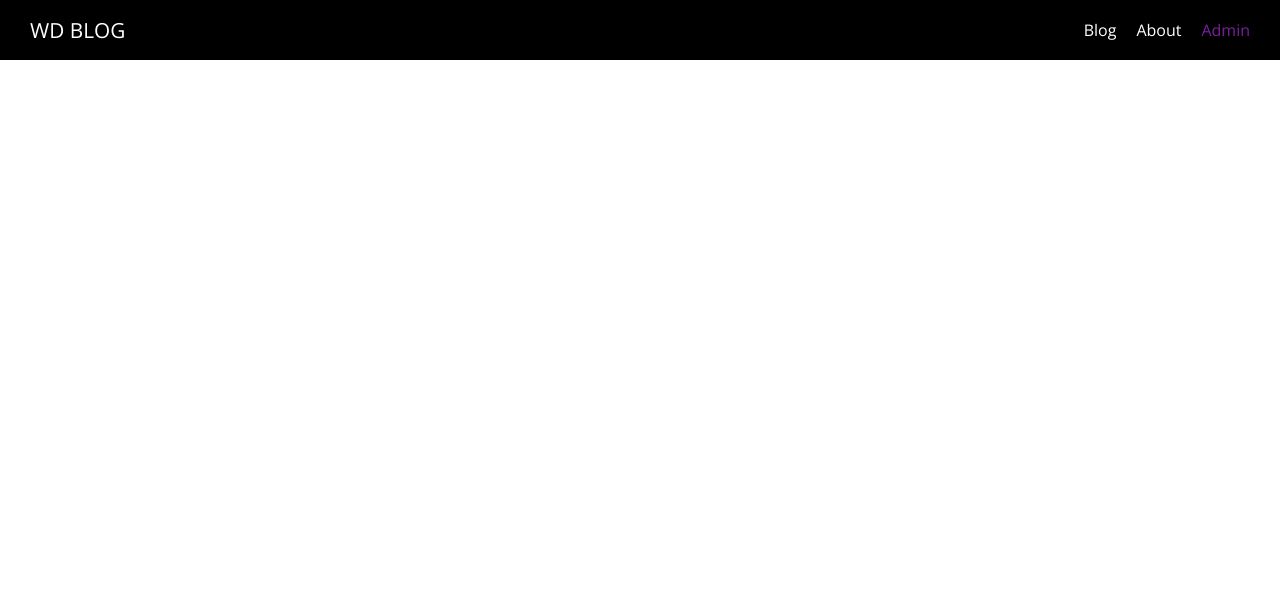
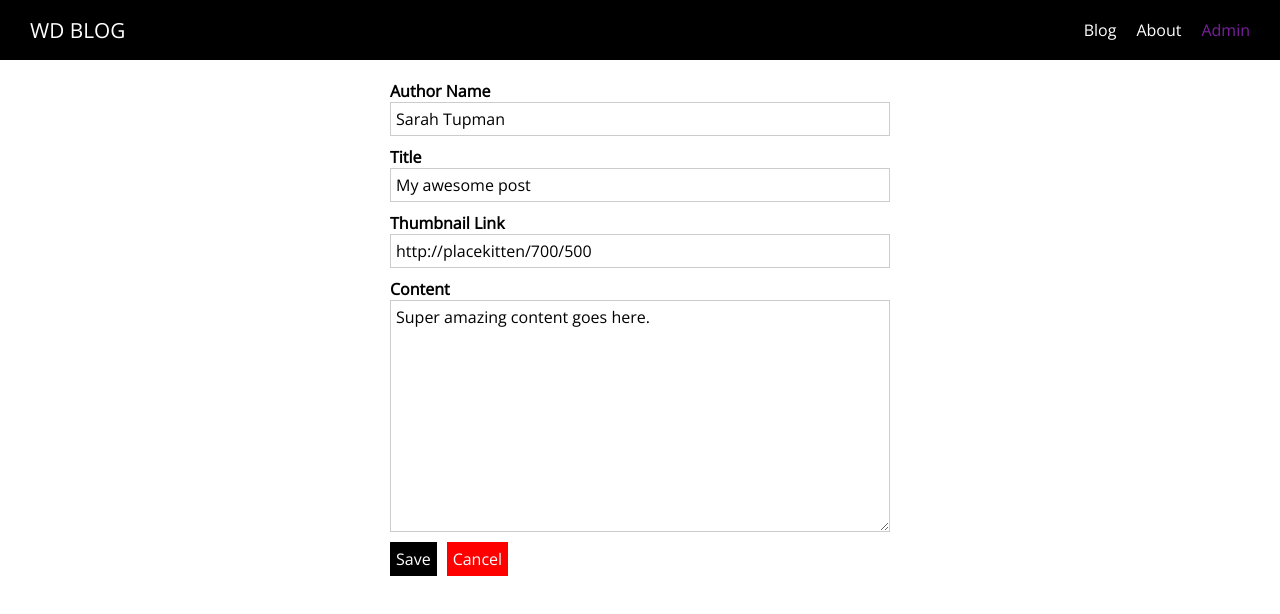
Before and after one commit to techytuppers/nuxtjs-vuejs-on-steroids, a Nuxt app: page /admin/1 in a window 1280 px wide. Shown: the top 614 px of the page. Built offline with nearby package versions, Linux system fonts and the light colour scheme.

Commit message:
34. Preparing the Backend -- Creating smaller UI components for editing/creating a post. Admin area. Controlling when a blog link goes to edit or view

```diff
--- /dev/null
+++ b/components/Admin/AdminPostForm.vue
@@ -0,0 +1,56 @@
+<template>
+  <form @submit.prevent="onSave">
+    <AppControlInput v-model="editedPost.author">Author Name</AppControlInput>
+    <AppControlInput v-model="editedPost.title">Title</AppControlInput>
+    <AppControlInput v-model="editedPost.thumbnailLink">Thumbnail Link</AppControlInput>
+    <AppControlInput
+      control-type="textarea"
+      v-model="editedPost.content">Content</AppControlInput>
+    <AppButton type="submit">Save</AppButton>
+    <AppButton
+      type="button"
+      style="margin-left: 10px"
+      btn-style="cancel"
+      @click="onCancel">Cancel</AppButton>
+  </form>
+</template>
+
+<script>
+import AppControlInput from '@/components/UI/AppControlInput';
+import AppButton from '@/components/UI/AppButton';
+
+export default {
+  components: {
+    AppControlInput,
+    AppButton
+  },
+  props: {
+    post: {
+      type: Object,
+      required: false
+    }
+  },
+  data() {
+    return {
+      editedPost: this.post
+        ? { ...this.post }
+        : {
+        author: '',
+        title: '',
+        thumbnailLink: '',
+        content: ''
+      }
+    }
+  },
+  methods: {
+    onSave() {
+      // Save the post
+      console.log(this.editedPost);
+    },
+    onCancel() {
+      // Navigation back
+      this.$router.push('/admin');
+    }
+  }
+}
+</script>
--- a/components/Posts/PostList.vue
+++ b/components/Posts/PostList.vue
@@ -2,18 +2,21 @@
   <section class="post-list">
     <PostPreview
       id="1"
+      :is-admin="isAdmin"
       title="Well hello there!"
       previewText="This is my first post!"
       thumbnail="http://placekitten.com/700/400"
     />
     <PostPreview
       id="2"
+      :is-admin="isAdmin"
       title="Hello there!"
       previewText="This is my second post!"
       thumbnail="http://placekitten.com/700/400"
     />
     <PostPreview
       id="3"
+      :is-admin="isAdmin"
       title="Hello there again!"
       previewText="This is my third post!"
       thumbnail="http://placekitten.com/700/400"
@@ -27,6 +30,12 @@
 export default {
   components: {
     PostPreview
+  },
+  props: {
+    isAdmin: {
+      type: Boolean,
+      default: false
+    }
   }
 }
 </script>
--- a/components/Posts/PostPreview.vue
+++ b/components/Posts/PostPreview.vue
@@ -1,5 +1,5 @@
 <template>
-  <nuxt-link :to='/posts/ + id' class="post-preview">
+  <nuxt-link :to='postLink' class="post-preview">
     <article>
       <div
         class="post-thumbnail"
@@ -20,6 +20,10 @@
       type: String,
       required: true
     },
+    isAdmin: {
+      type: Boolean,
+      required: true
+    },
     title: {
       type: String,
       required: true
@@ -31,6 +35,13 @@
     thumbnail: {
       type: String,
       required: true
+    }
+  },
+  computed: {
+    postLink() {
+      return this.isAdmin
+        ? '/admin/' + this.id
+        : '/posts/' + this.id;
     }
   }
 }
--- a/pages/admin/_postId/index.vue
+++ b/pages/admin/_postId/index.vue
@@ -1,3 +1,39 @@
 <template>
+  <div class="admin-post-page">
+    <section class="update-form">
+      <AdminPostForm :post="loadedPost"/>
+    </section>
+  </div>
+</template>
 
-</template>
+<script>
+import AdminPostForm from '@/components/Admin/AdminPostForm';
+
+export default {
+  components: {
+    AdminPostForm
+  },
+  data() {
+    return {
+      loadedPost: {
+        author: 'Sarah Tupman',
+        title: 'My awesome post',
+        content: 'Super amazing content goes here.',
+        thumbnailLink: 'http://placekitten/700/500'
+      }
+    }
+  }
+}
+</script>
+
+<style scoped>
+.update-form {
+  width: 90%;
+  margin: 20px auto;
+}
+@media (min-width: 768px) {
+  .update-form {
+    width: 500px;
+  }
+}
+</style>
--- a/pages/admin/index.vue
+++ b/pages/admin/index.vue
@@ -5,7 +5,7 @@
     </section>
     <section class="existing-posts">
       <h1>Existing posts</h1>
-      <PostList />
+      <PostList isAdmin/>
     </section>
   </div>
 </template>
--- a/pages/admin/new-post/index.vue
+++ b/pages/admin/new-post/index.vue
@@ -1,52 +1,30 @@
 <template>
   <div class="admin-new-post-page">
     <section class="new-post-form">
-      <form @submit.prevent="onSave">
-        <AppControlInput v-model="editedPost.author">Author Name</AppControlInput>
-        <AppControlInput v-model="editedPost.title">Title</AppControlInput>
-        <AppControlInput v-model="editedPost.thumbnailLink">Thumbnail Link</AppControlInput>
-        <AppControlInput
-          control-type="textarea"
-          v-model="editedPost.content">Content</AppControlInput>
-        <AppButton type="submit">Save</AppButton>
-        <AppButton
-          type="button"
-          style="margin-left: 10px"
-          btn-style="cancel"
-          @click="onCancel">Cancel</AppButton>
-      </form>
+      <AdminPostForm />
     </section>
   </div>
 </template>
 
 <script>
-import AppControlInput from '@/components/UI/AppControlInput';
-import AppButton from '@/components/UI/AppButton';
+import AdminPostForm from '@/components/Admin/AdminPostForm';
 
 export default {
   components: {
-    AppControlInput,
-    AppButton
-  },
-  data() {
-    return {
-      editedPost: {
-        author: '',
-        title: '',
-        thumbnailLink: '',
-        content: ''
-      }
-    }
-  },
-  methods: {
-    onSave() {
-      // Save the post
-      console.log(this.editedPost);
-    },
-    onCancel() {
-      // Navigation back
-      this.$router.push('/admin');
-    }
+    AdminPostForm
   }
 }
 </script>
+
+<style scoped>
+.new-post-form {
+  width: 90%;
+  margin: 20px auto;
+}
+
+@media (min-width: 768px) {
+  .new-post-form {
+    width: 500px;
+  }
+}
+</style>
```
